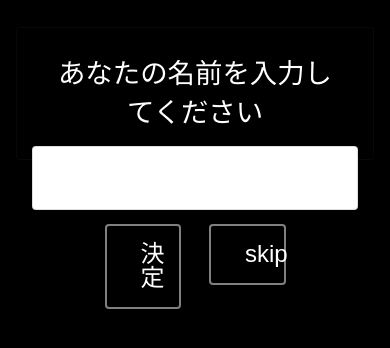
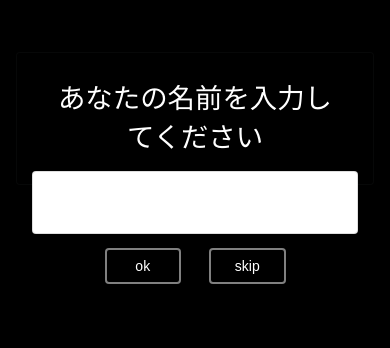
Before and after one commit to mahiro113/neet, a plain HTML site: page test.html in a window 390 px wide. Shown: the part 254-602 px from the top of the page. Drawn offline with Linux system fonts and the light colour scheme; a web font is replaced by a local one.

Commit message:
レイアウト崩れを防止

```diff
--- a/test.css
+++ b/test.css
@@ -41,12 +41,22 @@ body{
     display: block;
     font-family: 'DotGothic16', sans-serif;
     width: 100%;
+}
 
+@media screen and (max-width:564px){
+    #decide-button{
+        font-size: 1rem;
+    }
 }
 
 #skip-button{
     display: block;
     font-family: 'DotGothic16', sans-serif;
     width: 100%;
+}
 
+@media screen and (max-width:564px){
+    #skip-button{
+        font-size: 1rem;
+    }
 }
--- a/test.html
+++ b/test.html
@@ -31,7 +31,7 @@ s
                     <div class="ui centered row">
                         <div class="ui four wide column">
                             <button class="ui massive inverted basic orange button" id="decide-button">
-                                決定
+                                ok
                             </button>
 
                         </div>
```
